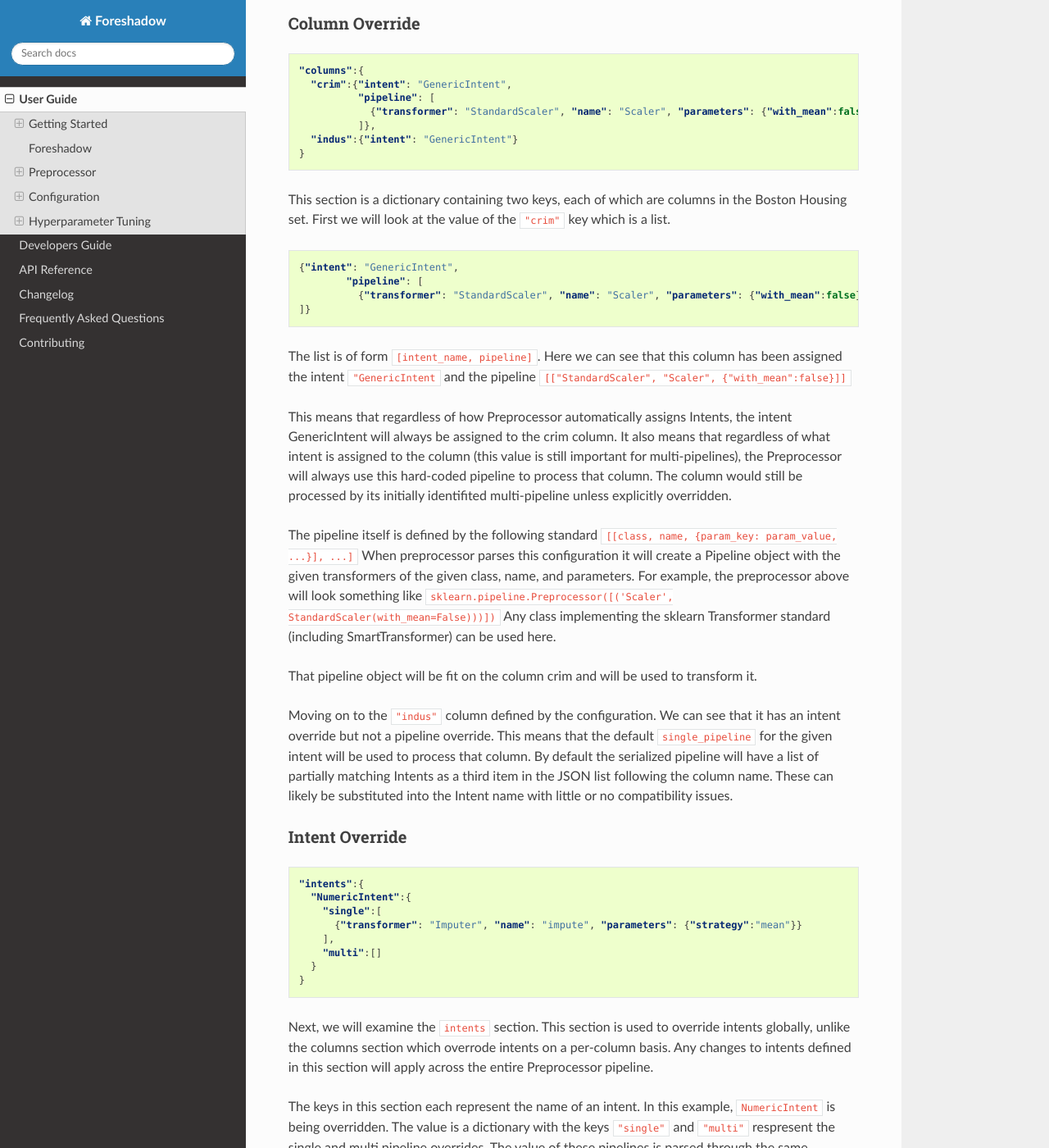
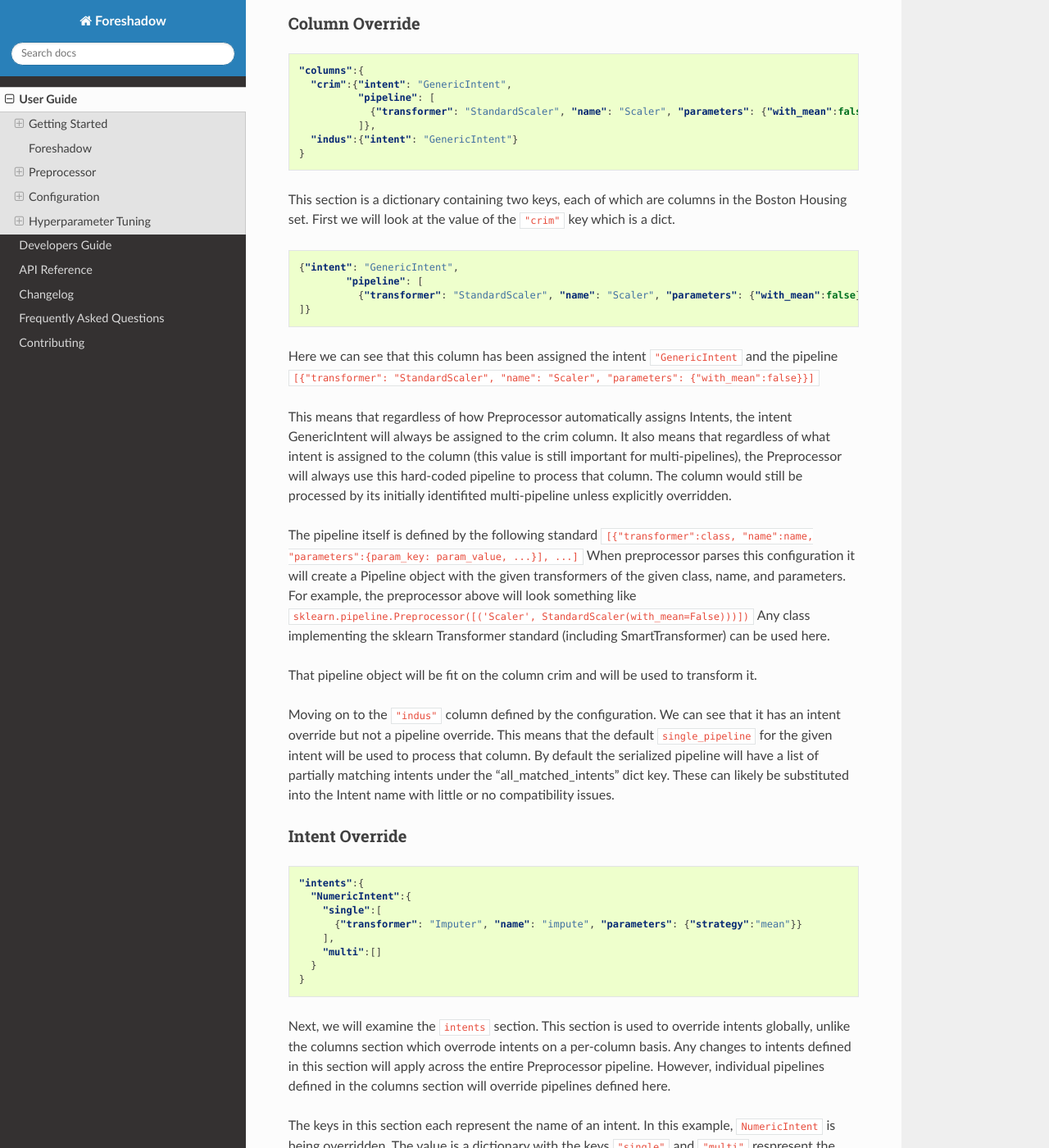
Before and after one commit to georgian-io-archive/foreshadow, a Sphinx documentation site: the page built from doc/users.rst, in a window 1280 px wide and 1400 px high, scrolled down 8441 px. Shown: the whole window at 82% size. Built offline with Sphinx 7.4.7 and the Read the Docs theme 2.0.0, drawn with Linux system fonts in a browser that asks for light colours; some of the changed text lies outside the part shown.

Commit message:
Implemented fixes for PR 22. Update docs and impove error handling.

```diff
--- a/doc/users.rst
+++ b/doc/users.rst
@@ -394,7 +394,7 @@ Column Override
       }
 
 This section is a dictionary containing two keys, each of which are columns in the Boston Housing set. First we will look at the value
-of the :code:`"crim"` key which is a list.
+of the :code:`"crim"` key which is a dict.
 
 
 .. code-block:: json
@@ -404,14 +404,14 @@ of the :code:`"crim"` key which is a list.
                   {"transformer": "StandardScaler", "name": "Scaler", "parameters": {"with_mean":false}}
         ]}
 
-The list is of form :code:`[intent_name, pipeline]`. Here we can see that this column has been assigned the intent :code:`"GenericIntent`
-and the pipeline :code:`[["StandardScaler", "Scaler", {"with_mean":false}]]`
+Here we can see that this column has been assigned the intent :code:`"GenericIntent`
+and the pipeline :code:`[{"transformer": "StandardScaler", "name": "Scaler", "parameters": {"with_mean":false}}]`
 
 This means that regardless of how Preprocessor automatically assigns Intents, the intent GenericIntent will always be assigned to the crim column.
 It also means that regardless of what intent is assigned to the column (this value is still important for multi-pipelines), the Preprocessor will always
 use this hard-coded pipeline to process that column. The column would still be processed by its initially identifited multi-pipeline unless explicitly overridden.
 
-The pipeline itself is defined by the following standard :code:`[[class, name, {param_key: param_value, ...}], ...]`
+The pipeline itself is defined by the following standard :code:`[{"transformer":class, "name":name, "parameters":{param_key: param_value, ...}], ...]`
 When preprocessor parses this configuration it will create a Pipeline object with the given transformers of the given class, name, and parameters.
 For example, the preprocessor above will look something like :code:`sklearn.pipeline.Preprocessor([('Scaler', StandardScaler(with_mean=False)))])`
 Any class implementing the sklearn Transformer standard (including SmartTransformer) can be used here.
@@ -420,7 +420,7 @@ That pipeline object will be fit on the column crim and will be used to transfor
 
 Moving on to the :code:`"indus"` column defined by the configuration. We can see that it has an intent override but not a pipeline override. This means
 that the default :code:`single_pipeline` for the given intent will be used to process that column. By default the serialized pipeline will have
-a list of partially matching Intents as a third item in the JSON list following the column name. These can likely be substituted into the Intent name with little or no
+a list of partially matching intents under the "all_matched_intents" dict key. These can likely be substituted into the Intent name with little or no
 compatibility issues.
 
 Intent Override
@@ -439,7 +439,7 @@ Intent Override
 
 
 Next, we will examine the :code:`intents` section. This section is used to override intents globally, unlike the columns section which overrode intents on a per-column
-basis. Any changes to intents defined in this section will apply across the entire Preprocessor pipeline.
+basis. Any changes to intents defined in this section will apply across the entire Preprocessor pipeline. However, individual pipelines defined in the columns section will override pipelines defined here.
 
 The keys in this section each represent the name of an intent. In this example, :code:`NumericIntent` is being overridden. The value is a dictionary with the
 keys :code:`"single"` and :code:`"multi"` respresent the single and multi pipeline overrides. The value of these pipelines is parsed through the same mechanism as the pipelines
@@ -458,13 +458,13 @@ Postprocessor Override
 
 
     {"postprocess":[
-        ["pca",["age"],[
-            ["PCA", "PCA", {"n_components":2}]
-        ]]
+        {"name":"pca","columns":["age"],"pipeline":[
+            {"class":"PCA", "name":"PCA", "parameters":{"n_components":2}}
+        ]}
     ]}
 
 Finally, in the :code:`postprocess` section of the configuration, you can manually define pipelines to execute on columns of your choosing. The
-content of this section is a list of lists of the form :code:`[[name, [cols, ...], pipeline], ...]`. Each list defines a pipeline that will
+content of this section is a list of dictionaries of the form :code:`[{"name":name, "columns":[cols, ...], "pipeline":pipeline}, ...]`. Each list defines a pipeline that will
 execute on certain columns. These processes execute after the intent pipelines!
 
 **IMPORTANT** There are two ways of selecting columns through the cols list. By default, specifying a column, or a list of columns, will automatically select
```
Also changed, not shown: 6 other files.
